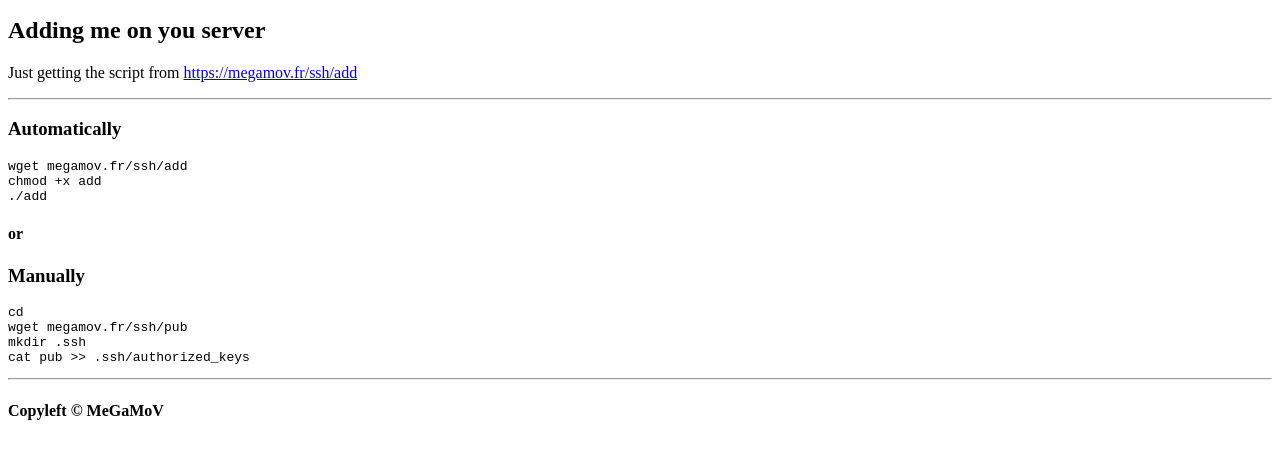
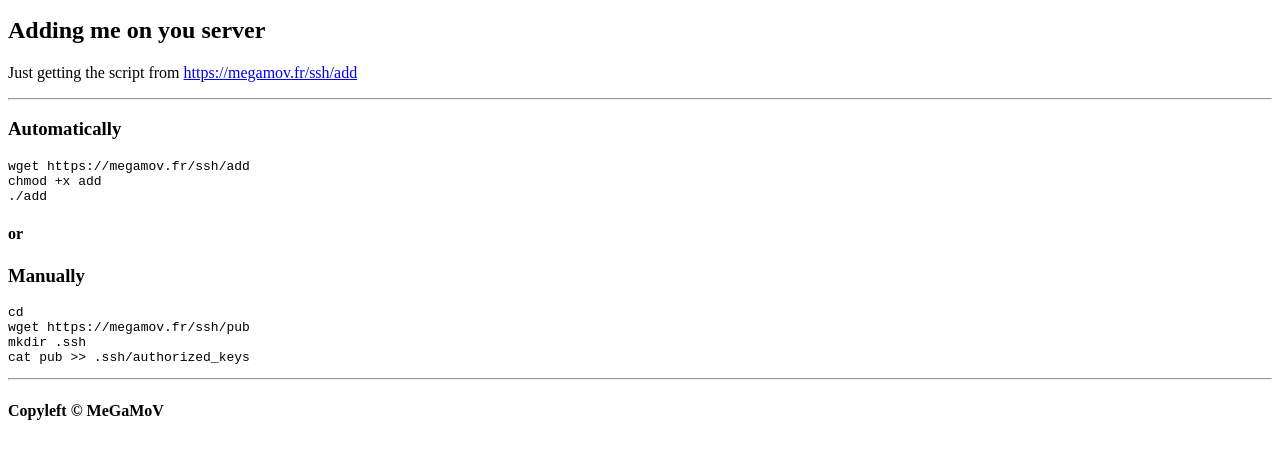
Before and after one commit to MeGaMoV/ssh, a plain HTML site: page index.html in a window 1280 px wide. Shown: the part 101-560 px from the top of the page. Drawn offline with Linux system fonts and the light colour scheme.

Commit message:
Update README + INDEX

```diff
--- a/index.html
+++ b/index.html
@@ -10,13 +10,13 @@
 <p>Just getting the script from <a href="https://megamov.fr/ssh/add">https://megamov.fr/ssh/add</a></p>
 <hr>
 <h3 id="automatically">Automatically</h3>
-<pre><code>wget megamov.fr/ssh/<span class="hljs-keyword">add</span><span class="bash">
+<pre><code>wget https://megamov.fr/ssh/<span class="hljs-keyword">add</span><span class="bash">
 chmod +x add
 </span>./<span class="hljs-keyword">add</span><span class="bash"></span>
 </code></pre><h4 id="or">or</h4>
 <h3 id="manually">Manually</h3>
 <pre><code><span class="hljs-keyword">cd</span>
-wget megamov.fr/ssh/pub
+wget https:<span class="hljs-comment">//megamov.fr/ssh/pub</span>
 <span class="hljs-keyword">mkdir</span> .ssh
 <span class="hljs-keyword">cat</span> pub &gt;&gt; .ssh/authorized_keys
 </code></pre><hr>
```
Also changed, not shown: 1 other file.
